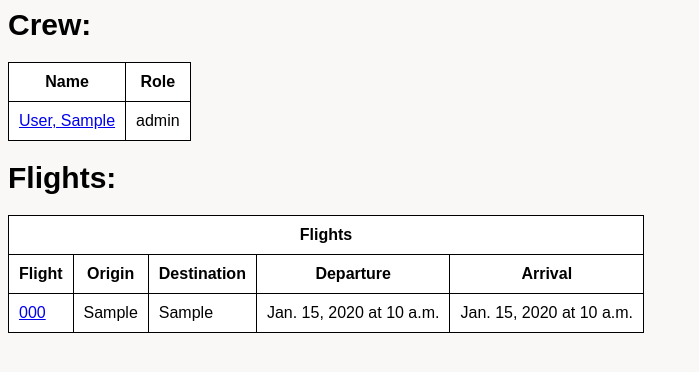
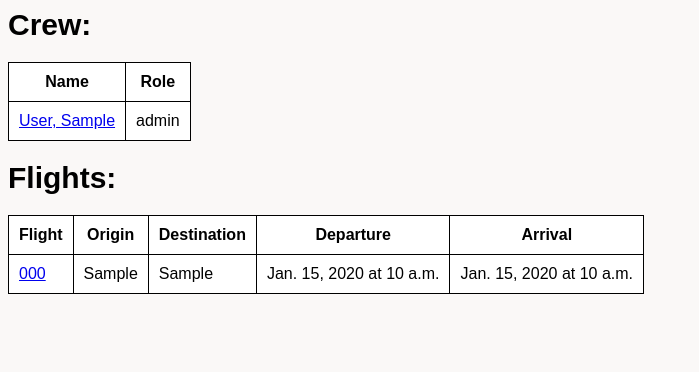
Before and after one commit to temujin-lampasa/MagisAir, a Django app: page /crew_assignments/ in a window 1280 px wide. Shown: the top 372 px of the page, without its empty margins (0-699 px from the left). Run offline with Django 3.2, Linux system fonts and the light colour scheme; tables that the repository leaves empty hold one stand-in row (values such as "Sample post").

Commit message:
Remove flight header row

```diff
--- a/src/crew_assignments/templates/crew_assignments/home_view.html
+++ b/src/crew_assignments/templates/crew_assignments/home_view.html
@@ -26,9 +26,6 @@
 {% if flight_list %}
 <table>
   <tr>
-    <th colspan=5> Flights</th>
-  </tr>
-  <tr>
     <th> Flight </th>
     <th> Origin </th>
     <th> Destination </th>
```
